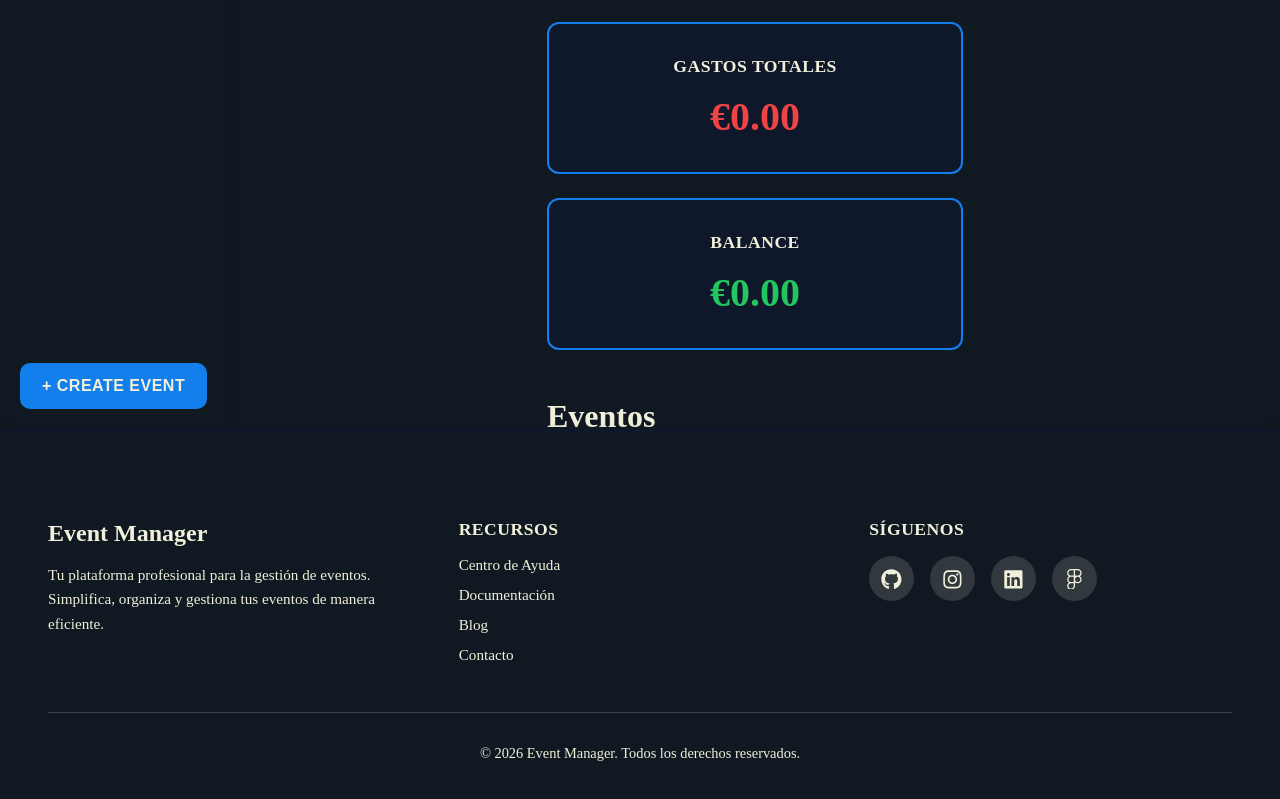
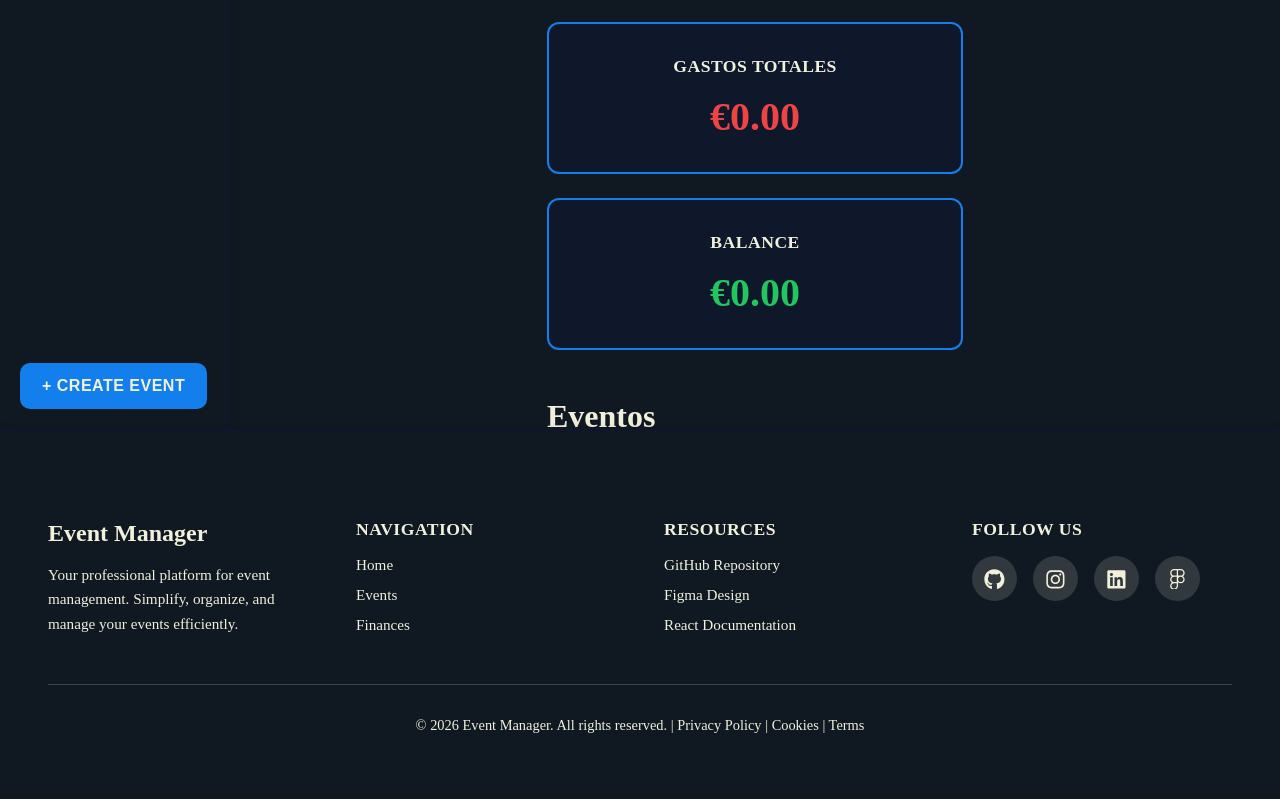
Before and after one commit to neocanario/event-manager, a React (Vite) app: page /finances in a window 1280 px wide. Shown: the part 371-1170 px from the top of the page. Built offline with nearby package versions, Linux system fonts and the light colour scheme.

Commit message:
refactor: apply academic requirements - rename EventModal to event-modal, update Footer with all required links, enhance README with Figma link

```diff
--- a/src/components/footer/Footer.jsx
+++ b/src/components/footer/Footer.jsx
@@ -10,23 +10,31 @@ export function Footer() {
                     <div className="footer-section">
                         <h3 className="footer-title">Event Manager</h3>
                         <p className="footer-description">
-                            Tu plataforma profesional para la gestión de eventos.
-                            Simplifica, organiza y gestiona tus eventos de manera eficiente.
+                            Your professional platform for event management.
+                            Simplify, organize, and manage your events efficiently.
                         </p>
                     </div>
 
                     <div className="footer-section">
-                        <h4 className="footer-heading">Recursos</h4>
+                        <h4 className="footer-heading">Navigation</h4>
                         <ul className="footer-links">
-                            <li><a href="#ayuda">Centro de Ayuda</a></li>
-                            <li><a href="#docs">Documentación</a></li>
-                            <li><a href="#blog">Blog</a></li>
-                            <li><a href="#contacto">Contacto</a></li>
+                            <li><Link to="/home">Home</Link></li>
+                            <li><Link to="/events">Events</Link></li>
+                            <li><Link to="/finances">Finances</Link></li>
                         </ul>
                     </div>
 
                     <div className="footer-section">
-                        <h4 className="footer-heading">Síguenos</h4>
+                        <h4 className="footer-heading">Resources</h4>
+                        <ul className="footer-links">
+                            <li><a href="https://github.com/neocanario/event-manager" target="_blank" rel="noopener noreferrer">GitHub Repository</a></li>
+                            <li><a href="https://taps-yang-99607121.figma.site/" target="_blank" rel="noopener noreferrer">Figma Design</a></li>
+                            <li><a href="https://react.dev/" target="_blank" rel="noopener noreferrer">React Documentation</a></li>
+                        </ul>
+                    </div>
+
+                    <div className="footer-section">
+                        <h4 className="footer-heading">Follow Us</h4>
                         <div className="social-links">
                             <a href="https://github.com/neocanario" aria-label="GitHub" target="_blank" rel="noopener noreferrer">
                                 <FaGithub />
@@ -46,7 +54,8 @@ export function Footer() {
 
                 <div className="footer-bottom">
                     <p className="footer-copyright">
-                        © 2026 Event Manager. Todos los derechos reservados.
+                        © 2026 Event Manager. All rights reserved.
+                        <span className="footer-legal"> | Privacy Policy | Cookies | Terms</span>
                     </p>
                 </div>
             </div>
--- a/src/components/sidebar/Sidebar.jsx
+++ b/src/components/sidebar/Sidebar.jsx
@@ -1,7 +1,7 @@
 import { Link } from "react-router-dom"
 import { useState } from "react";
 import './Sidebar.css';
-import { EventModal } from "../EventModal/EventModal";
+import { EventModal } from "../event-modal/EventModal";
 import { useEvents } from "../../hooks/useEvents";
 
 export function Sidebar () {
```
Also changed, not shown: src/components/event-modal/EventModal.css (renamed from src/components/EventModal/EventModal.css), src/components/event-modal/EventModal.jsx (renamed from src/components/EventModal/EventModal.jsx), 1 other file (tests, documents, lock files or other folders).
